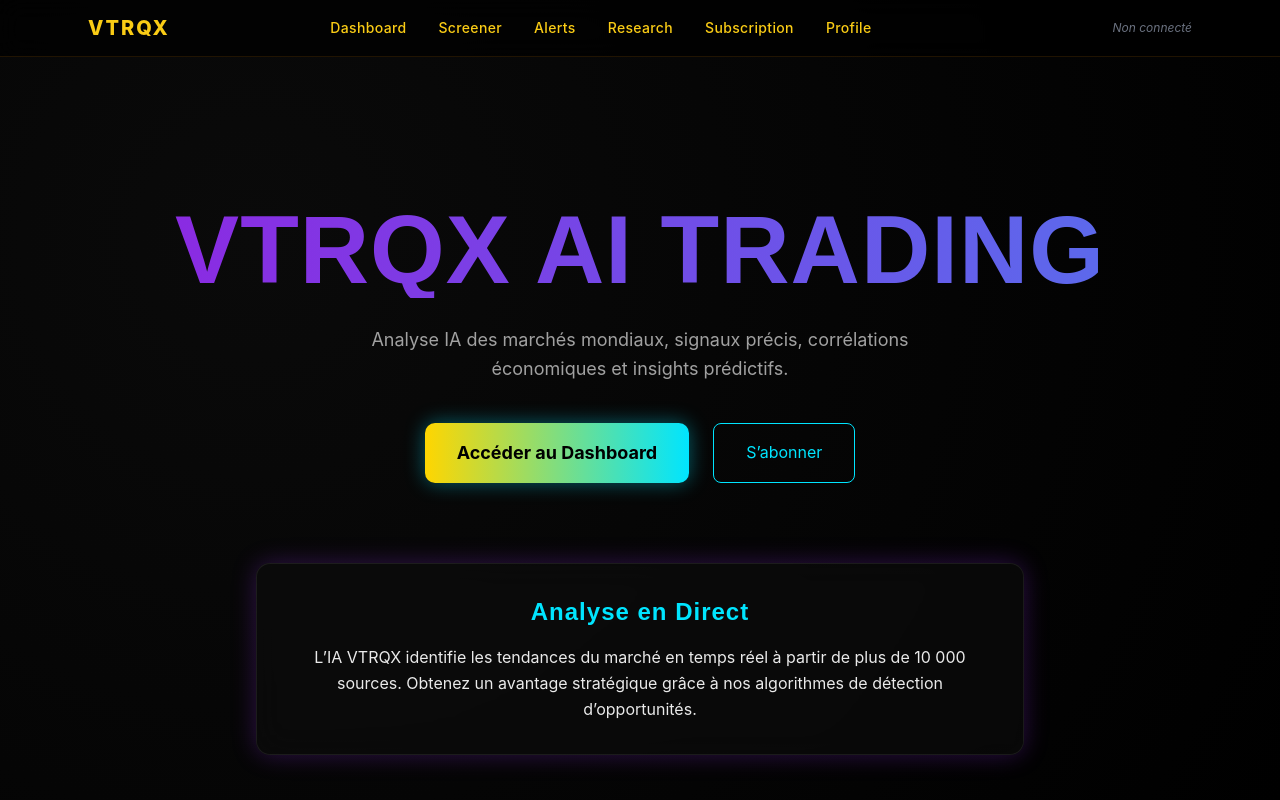
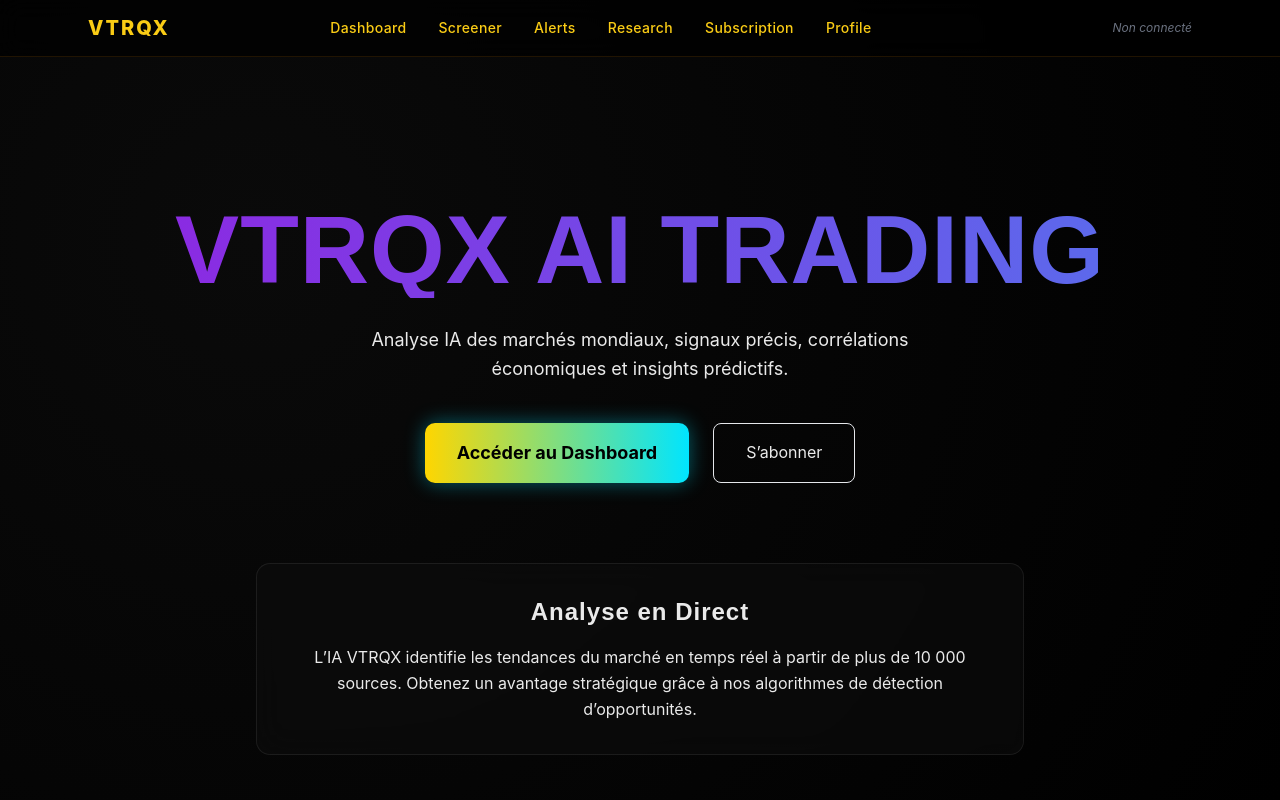
Before and after one commit to edmju/vtrqxtrading-next, a Next.js app: page / in a window 1280 px wide. Built offline with nearby package versions, Linux system fonts and the light colour scheme; no server answers.

Commit message:
Update tailwind.config.js

```diff
--- a/tailwind.config.js
+++ b/tailwind.config.js
@@ -1,41 +1,26 @@
 /** @type {import('tailwindcss').Config} */
 module.exports = {
-  content: ["./src/**/*.{js,ts,jsx,tsx}"],
+  content: [
+    "./src/app/**/*.{ts,tsx}",
+    "./src/components/**/*.{ts,tsx}",
+  ],
   theme: {
     extend: {
       colors: {
-        'bg-dark': '#050505',
-        'bg-glass': 'rgba(15,15,15,0.6)',
-        'neon-yellow': '#FFD600',
-        'neon-cyan': '#00E5FF',
-        'neon-purple': '#8A2BE2',
-        'neon-green': '#00FF85',
-        'neon-red': '#FF3B6B',
-        'text-main': '#EAEAEA',
-        'text-dim': '#A1A1A1',
-      },
-      fontFamily: {
-        orbitron: ['Orbitron', 'sans-serif'],
-        inter: ['Inter', 'sans-serif'],
+        bg: "#07090B",
+        card: "#0E1216",
+        primary: "#FFD54A",
+        primarySoft: "#FFE483",
+        cyan: "#22D3EE",
+        line: "#1A1F25",
       },
       boxShadow: {
-        glow: '0 0 25px rgba(0,229,255,0.3)',
-        yellow: '0 0 25px rgba(255,214,0,0.3)',
-        purple: '0 0 25px rgba(138,43,226,0.3)',
+        glow: "0 0 30px rgba(255, 213, 74, 0.35)",
+        cyan: "0 0 30px rgba(34, 211, 238, 0.35)",
+        card: "0 8px 40px rgba(0,0,0,0.35)",
       },
-      keyframes: {
-        gradient: {
-          '0%, 100%': { backgroundPosition: '0% 50%' },
-          '50%': { backgroundPosition: '100% 50%' },
-        },
-        float: {
-          '0%, 100%': { transform: 'translateY(0px)' },
-          '50%': { transform: 'translateY(-10px)' },
-        },
-      },
-      animation: {
-        gradient: 'gradient 6s ease infinite',
-        float: 'float 3s ease-in-out infinite',
+      borderRadius: {
+        xl2: "1.25rem",
       },
     },
   },
```
